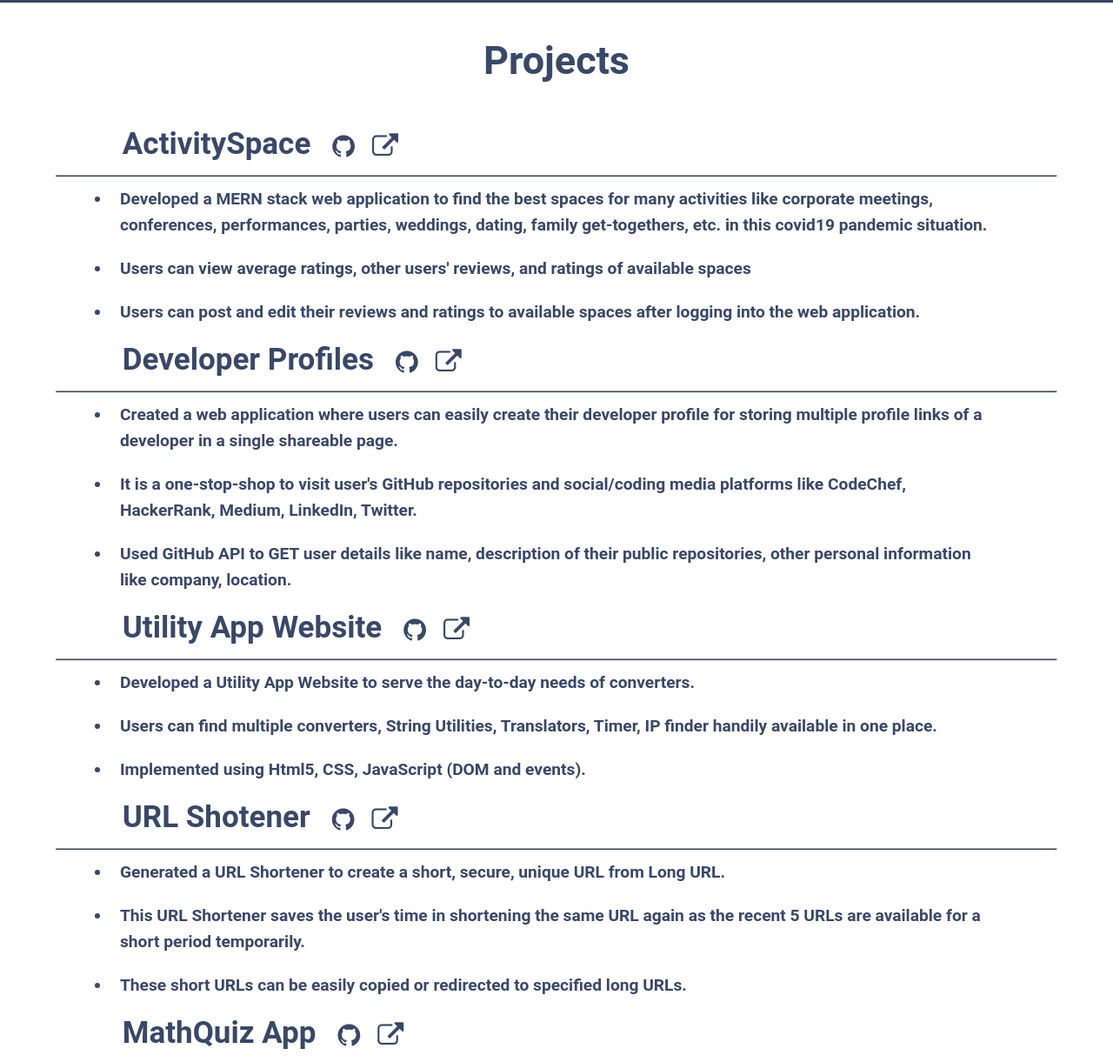
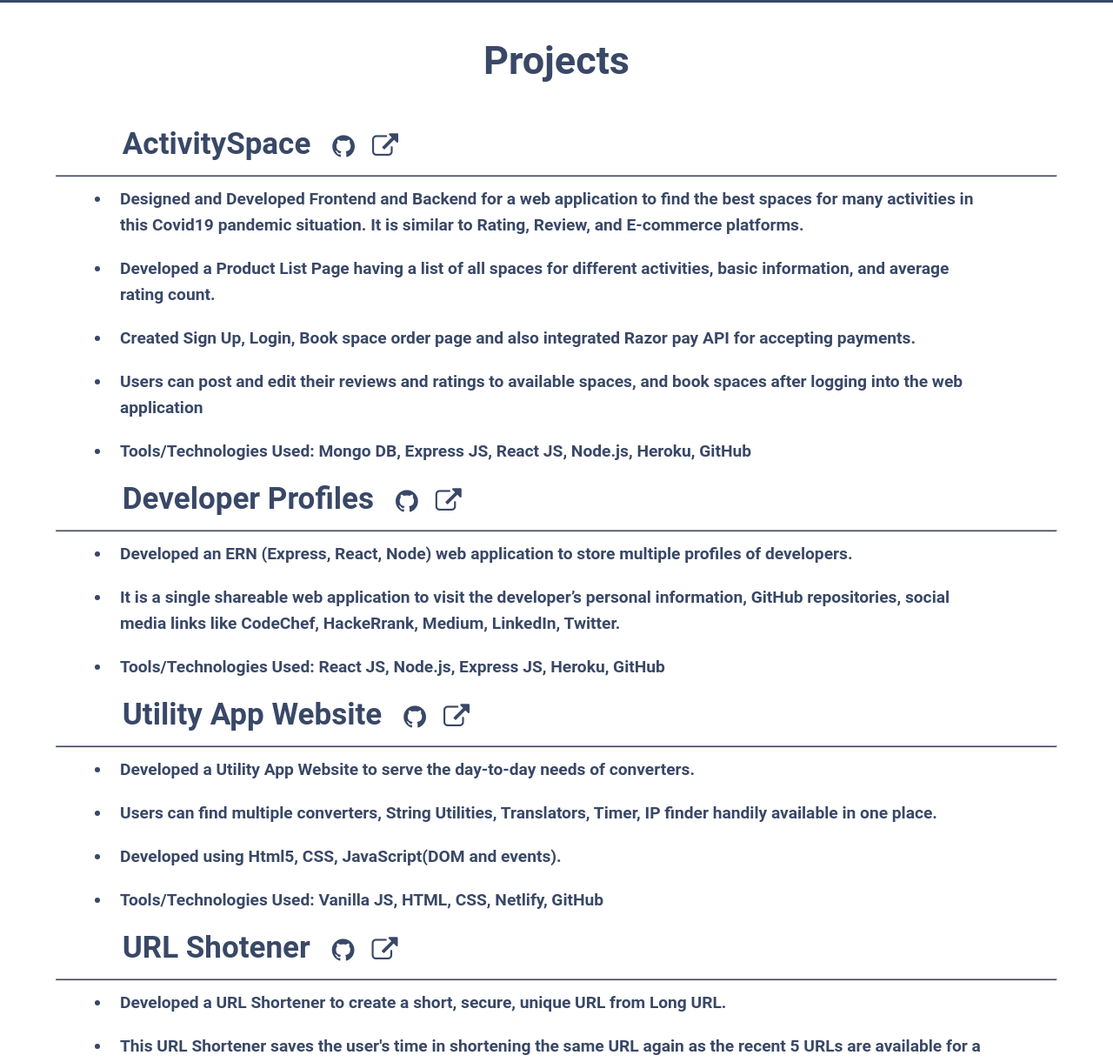
Before and after one commit to sumedha1308/Sumedha-Portfolio, a website: page html/projects.html in a window 1280 px wide. Shown: the part 557-1778 px from the top of the page at 87% size. Drawn offline with Linux system fonts and the light colour scheme.

Commit message:
Adding detailed project information

```diff
--- a/html/projects.html
+++ b/html/projects.html
@@ -16,7 +16,7 @@
             <a href="./experience.html">EXPERIENCE</a>
             <a href="./projects.html">PROJECTS</a>
             <a href="./contact.html">CONTACT</a>
-            <a href="https://drive.google.com/file/d/1D9XoAtwEntI1MDixKe2Tx-jf6SlvMOT5/view" target="_blank"
+            <a href="https://drive.google.com/file/d/17amP9_k5rZR4n7gg2aHyCyfrKNbZTWbT/view?usp=sharing" target="_blank"
                 class="resume">RESUME</a>
         </nav>
 
@@ -30,7 +30,7 @@
                 <a href="https://www.linkedin.com/in/sumedha1308/" target="_blank"><i
                         class="fa fa-linkedin"></i></a>
                 <a href="https://github.com/sumedha1308"><i class="fa fa-github"></i></a>
-                <a href="mailto:sumedhadeshpande1308@gmail.com"><i class="fa fa-envelope"></i></a>
+                <a href="mailto:sumedhasd1308@gmail.com"><i class="fa fa-envelope"></i></a>
             </div>
         </div>
     </section>
@@ -49,10 +49,14 @@
                 </div>
                 <hr class="project-hr-module">
                 <ul>
-                    <li class="project-text">Developed a MERN stack web application to find the best spaces for many activities like corporate meetings,
-                    conferences, performances, parties, weddings, dating, family get-togethers, etc. in this covid19 pandemic situation.</li>
-                    <li class="project-text">Users can view average ratings, other users' reviews, and ratings of available spaces</li>
-                    <li class="project-text">Users can post and edit their reviews and ratings to available spaces after logging into the web application.</li>
+                    <li class="project-text">Designed and Developed Frontend and Backend for a web application to find the best spaces for many activities in this
+                    Covid19 pandemic situation. It is similar to Rating, Review, and E-commerce platforms.</li>
+                    <li class="project-text">Developed a Product List Page having a list of all spaces for different activities, basic information, and average
+                    rating count.</li>
+                    <li class="project-text">Created Sign Up, Login, Book space order page and also integrated Razor pay API for accepting payments.</li>
+                    <li class="project-text">Users can post and edit their reviews and ratings to available spaces, and book spaces after logging into the web
+                    application</li>
+                        <li class="project-text">Tools/Technologies Used: Mongo DB, Express JS, React JS, Node.js, Heroku, GitHub</li>
 
                 </ul>
             </div>
@@ -66,12 +70,10 @@
                 </div>
                 <hr class="project-hr-module">
                 <ul>
-                    <li class="project-text">Created a web application where users can easily create their
-                        developer profile for storing multiple profile links of a developer in a single shareable page.</li>
-                    <li class="project-text">It is a one-stop-shop to visit user's GitHub repositories and social/coding
-                    media platforms like CodeChef, HackerRank, Medium, LinkedIn, Twitter.</li>
-                    <li class="project-text">Used GitHub API to GET user details like name, description of their public
-                    repositories, other personal information like company, location.</li>
+                    <li class="project-text">Developed an ERN (Express, React, Node) web application to store multiple profiles of developers.</li>
+                    <li class="project-text">It is a single shareable web application to visit the developer’s personal information, GitHub repositories, social
+                    media links like CodeChef, HackeRrank, Medium, LinkedIn, Twitter.</li>
+                    <li class="project-text">Tools/Technologies Used: React JS, Node.js, Express JS, Heroku, GitHub</li>
 
                 </ul>
             </div>
@@ -89,7 +91,8 @@
                 <ul>
                     <li class="project-text">Developed a Utility App Website to serve the day-to-day needs of converters.</li>
                     <li class="project-text">Users can find multiple converters, String Utilities, Translators, Timer, IP finder handily available in one place.</li>
-                    <li class="project-text">Implemented using Html5, CSS, JavaScript (DOM and events).</li>
+                    <li class="project-text">Developed using Html5, CSS, JavaScript(DOM and events).</li>
+                    <li class="project-text">Tools/Technologies Used: Vanilla JS, HTML, CSS, Netlify, GitHub</li>
                 </ul>
             </div>
             <div class="indivisual-project">
@@ -104,10 +107,11 @@
                 </div>
                 <hr class="project-hr-module">
                 <ul>
-                    <li class="project-text">Generated a URL Shortener to create a short, secure, unique URL from Long URL.</li>
+                    <li class="project-text">Developed a URL Shortener to create a short, secure, unique URL from Long URL.</li>
                     <li class="project-text">This URL Shortener saves the user's time in shortening the same URL again as the recent 5 URLs are available for a short
                     period temporarily.</li>
                     <li class="project-text">These short URLs can be easily copied or redirected to specified long URLs.</li>
+                    <li class="project-text">Tools/Technologies used: Vanilla JS, HTML, CSS, Node.js, Express JS, Heroku, GitHub</li>
                 </ul>
             </div>
             <div class="indivisual-project">
--- a/js/app.js
+++ b/js/app.js
@@ -1,3 +1,6 @@
+/* eslint-disable no-var */
+/* eslint-disable no-unused-vars */
+/* eslint-disable no-console */
 {
     const hamburger = document.querySelector('.hamburger');
     const nav = document.querySelector('nav');
@@ -25,5 +28,21 @@
             isHamburgerOpen = false;
         }
     });
+
     // eslint-disable-next-line no-console
+
+    // console.log('intialiseVar', intialiseVar);
+
+    const maxNumberOfVotes = function maxNumberOfVotes(args) {
+        // let maxVoteNumber = 0;
+        const countAtB = args[1];
+        var intialiseVar = 15;
+
+        const countAPlusC = args[0] + args[2];
+        if (countAtB > countAPlusC) {
+            return countAtB;
+        }
+        return countAPlusC;
+    };
+    console.log('Result', maxNumberOfVotes([1, 2, 3]));
 }
```
Also changed, not shown: html/contact.html (+2 -2 lines), html/experience.html (+7 -6 lines), index.html (+3 -3 lines).
